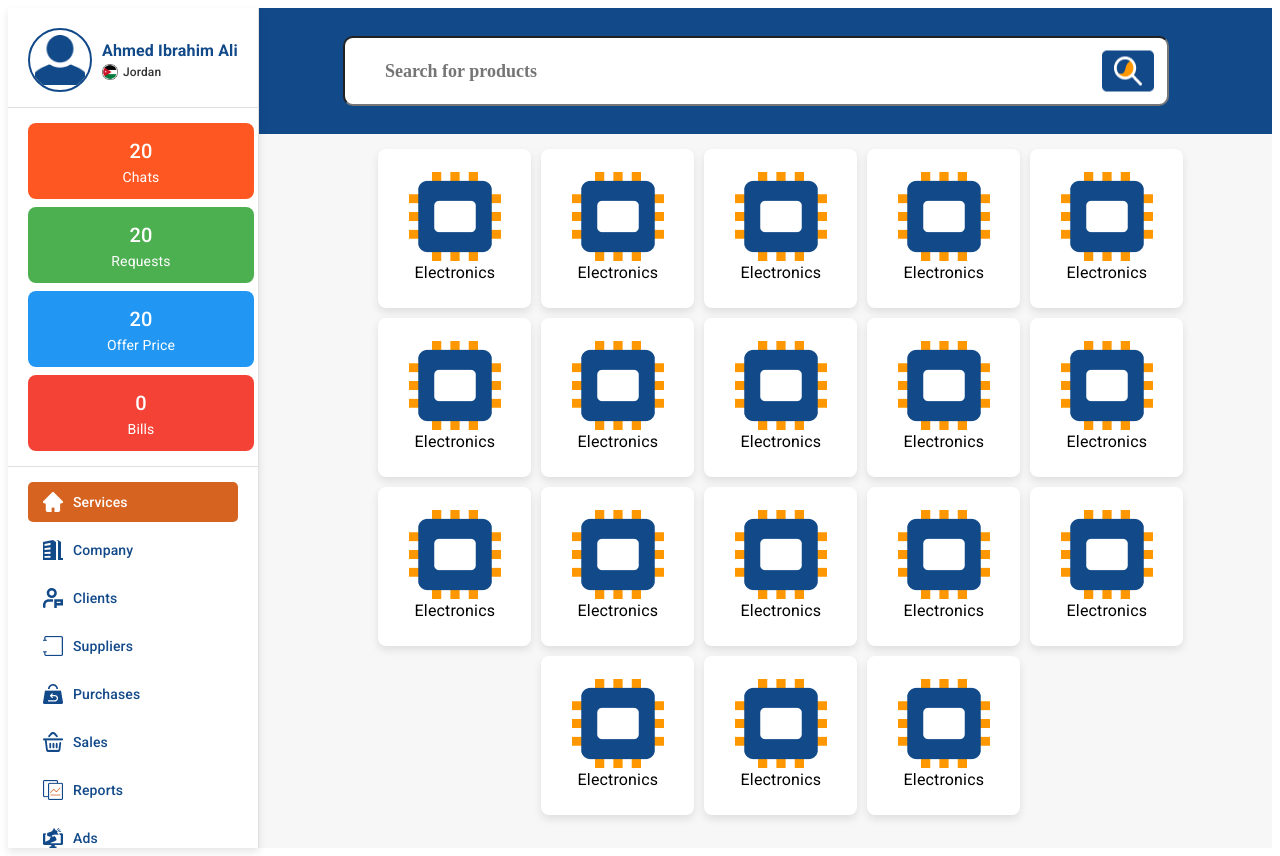
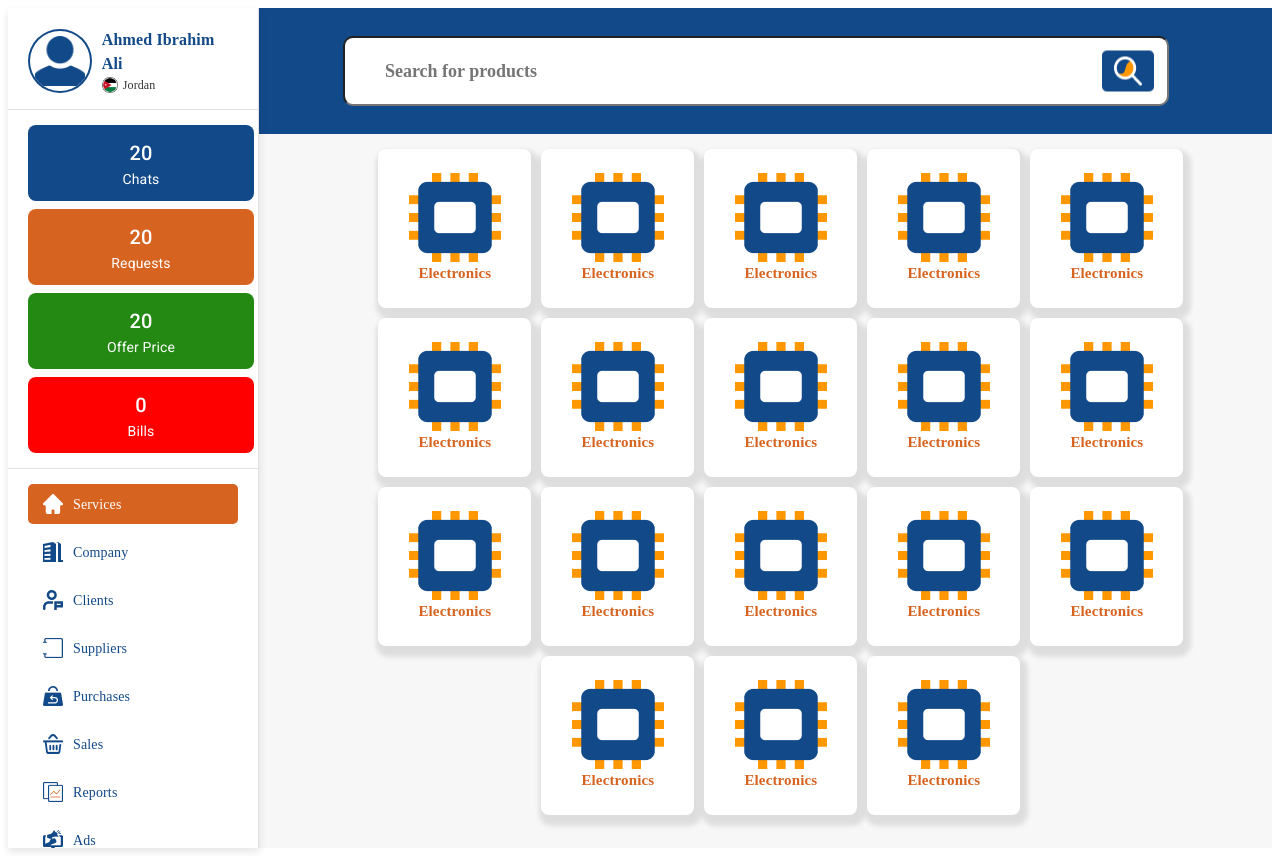
Before and after one commit to karim40188/AuthAndCards, a React (Vite) app: page /showcards in a window 1280 px wide. Built offline with nearby package versions, Linux system fonts and the light colour scheme.

Commit message:
some edit

```diff
--- a/src/Components/Cards/Cards.jsx
+++ b/src/Components/Cards/Cards.jsx
@@ -3,6 +3,7 @@ import cardImg from "../../assets/vectors/card.png";
 import { useState } from "react";
 
 function Cards() {
+  let [activeCard, setActiveCard] = useState("");
   let [cards] = useState([
     { img: cardImg, title: "Electronics" },
     { img: cardImg, title: "Electronics" },
@@ -32,8 +33,7 @@ function Cards() {
           justifyContent: "center",
           paddingBlock: "10px",
           paddingLeft: "50px",
-          backgroundColor: (theme) =>
-            theme.palette.background.default,
+          backgroundColor: (theme) => theme.palette.background.default,
         }}
       >
         {cards.map((card, index) => {
@@ -42,8 +42,7 @@ function Cards() {
               item
               key={index}
               sx={{
-                backgroundColor: (theme) =>
-                  theme.palette.background.paper,
+                backgroundColor: (theme) => theme.palette.background.paper,
                 width: "153px",
                 height: "159px",
                 textAlign: "center",
@@ -53,15 +52,21 @@ function Cards() {
                 flexDirection: "column",
                 justifyContent: "center",
                 alignItems: "center",
-                boxShadow: (theme) =>
-                  `0 4px 8px rgba(0, 0, 0, ${theme.palette.mode === "dark" ? '0.5' : '0.1'})`,
+                boxShadow: "3px 6px 5px 5px rgba(0,0,0,0.1)",
+                cursor: "pointer",
+              }}
+              onClick={(e) => {
+                if (activeCard) {
+                  activeCard.classList.remove("test1");
+                }
+                e.currentTarget.classList.add("test1");
+                setActiveCard(e.currentTarget);
               }}
             >
               <Box component="img" src={card.img}></Box>
               <Typography
                 sx={{
-                  color: (theme) =>
-                    theme.palette.text.primary,
+                  color: (theme) => theme.palette.text.secondary,
                 }}
                 variant="body1"
               >
--- a/src/Components/Home/Home.jsx
+++ b/src/Components/Home/Home.jsx
@@ -23,8 +23,16 @@ function Home() {
       },
       text: {
         primary: isDarkMode ? "#fff" : "#000",
+        secondary:"#D76320"
       },
     },
+    typography:{
+      body1:{
+        fontSize:'15px',
+        fontWeight:'700',
+        fontFamily:'Amiko'
+      }
+    }
   });
 
   return (
--- a/src/Components/SideBar/SideBar.jsx
+++ b/src/Components/SideBar/SideBar.jsx
@@ -26,10 +26,10 @@ function SideBar({ toggleDarkMode }) {
   };
 
   const [status] = useState([
-    { count: "20", title: "Chats", color: "#ff5722" },
-    { count: "20", title: "Requests", color: "#4caf50" },
-    { count: "20", title: "Offer Price", color: "#2196f3" },
-    { count: "0", title: "Bills", color: "#f44336" },
+    { count: "20", title: "Chats", color: "#124989" },
+    { count: "20", title: "Requests", color: "#D76320" },
+    { count: "20", title: "Offer Price", color: "#238912" },
+    { count: "0", title: "Bills", color: "#FF0000" },
   ]);
 
   const [links] = useState([
--- a/src/index.css
+++ b/src/index.css
@@ -0,0 +1,3 @@
+.test1{
+    background-color: #D76320 !important;
+}
```
